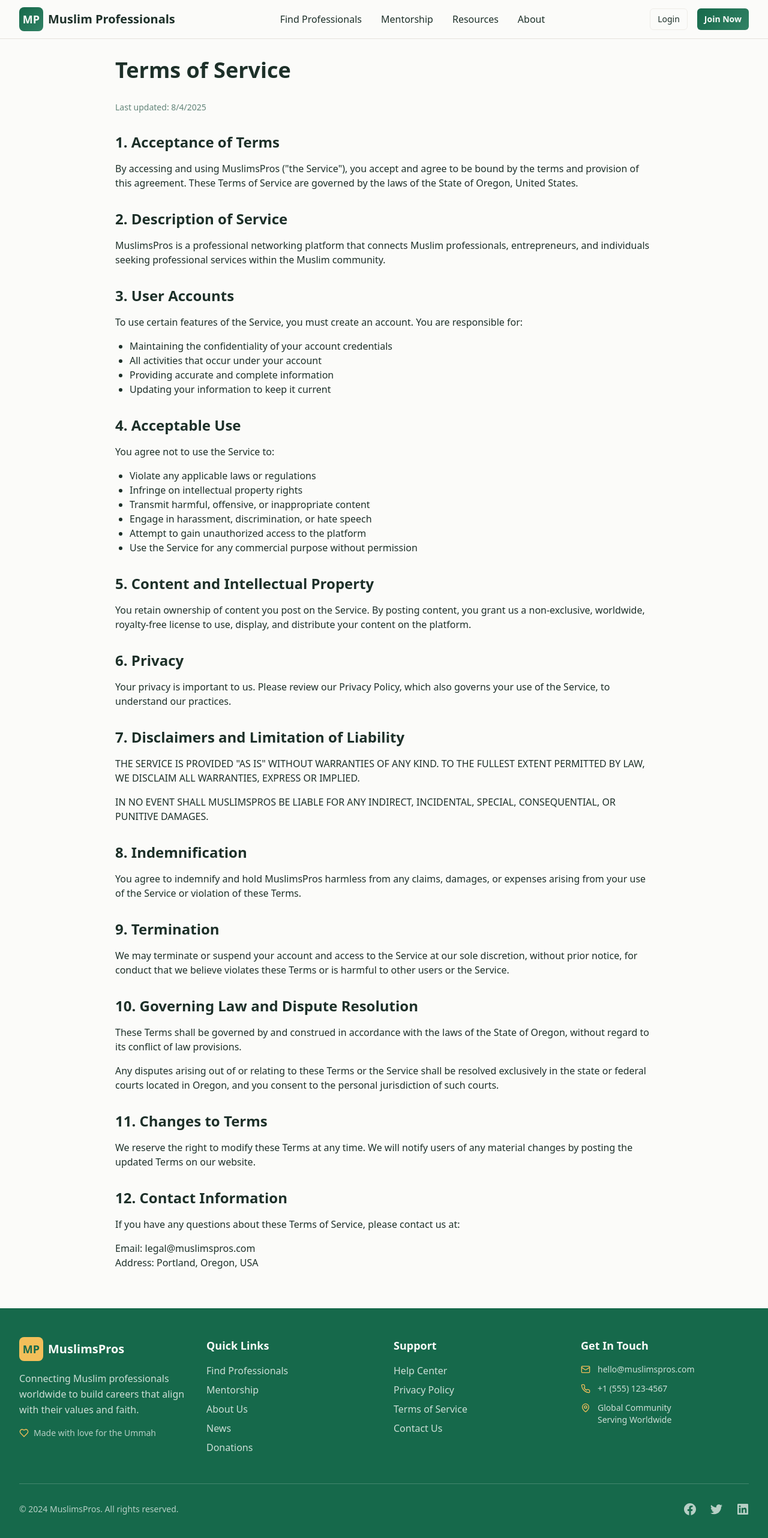
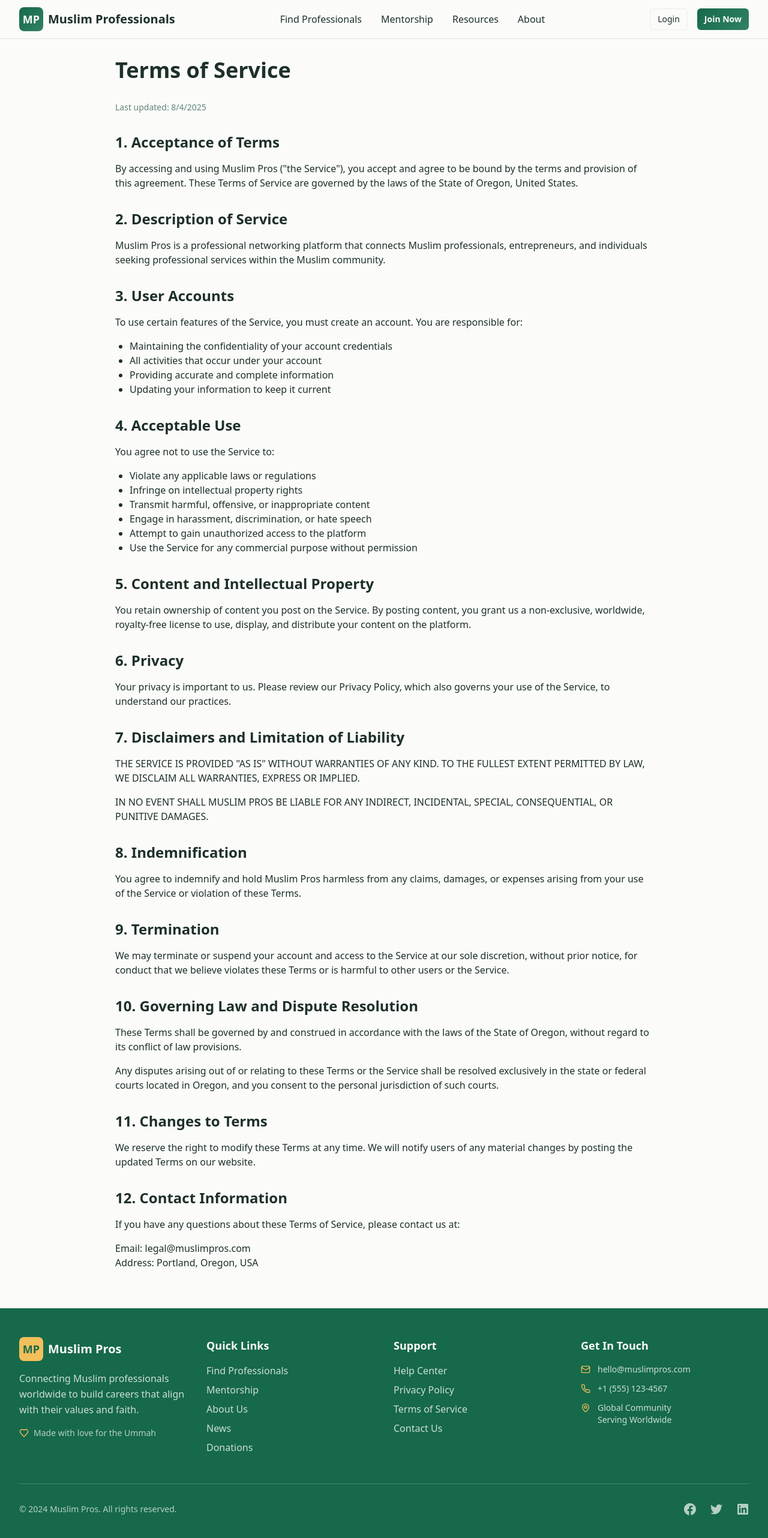
Before and after one commit to mmae1234/islamic-pro-link, a React (Vite) app: page /terms in a window 1280 px wide. Shown: the top 2564 px of the page at 60% size. Built offline with nearby package versions, Linux system fonts and the light colour scheme; what country-state-city, iso-639-1 would draw is missing.

Commit message:
Refactor: Update organization name
Update all instances of "MuslimsPros" to "Muslim Pros" or "MuslimPros'" across the website for brand consistency.

```diff
--- a/src/components/AuthForm.tsx
+++ b/src/components/AuthForm.tsx
@@ -84,7 +84,7 @@ const AuthForm = ({ mode, onToggleMode }: AuthFormProps) => {
             <span className="text-primary-foreground font-bold text-2xl">MP</span>
           </div>
           <CardTitle className="text-2xl font-bold">
-            {mode === 'login' ? 'Welcome Back' : 'Join MuslimsPros'}
+            {mode === 'login' ? 'Welcome Back' : 'Join Muslim Pros'}
           </CardTitle>
           <CardDescription>
             {mode === 'login'
--- a/src/components/Features.tsx
+++ b/src/components/Features.tsx
@@ -63,7 +63,7 @@ const Features = () => {
             <span className="block text-primary">Build Your Career</span>
           </h2>
           <p className="text-lg text-muted-foreground max-w-2xl mx-auto">
-            MuslimsPros provides comprehensive tools and features to help you connect,
+            Muslim Pros provides comprehensive tools and features to help you connect,
             grow, and succeed in your professional journey.
           </p>
         </div>
--- a/src/components/Footer.tsx
+++ b/src/components/Footer.tsx
@@ -12,7 +12,7 @@ const Footer = () => {
               <div className="w-10 h-10 bg-accent rounded-lg flex items-center justify-center">
                 <span className="text-primary font-bold text-lg">MP</span>
               </div>
-              <span className="text-xl font-bold">MuslimsPros</span>
+              <span className="text-xl font-bold">Muslim Pros</span>
             </div>
             <p className="text-primary-foreground/80 mb-4 leading-relaxed">
               Connecting Muslim professionals worldwide to build careers that align with their values and faith.
@@ -88,7 +88,7 @@ const Footer = () => {
             <div className="space-y-3">
               <div className="flex items-center text-primary-foreground/80">
                 <Mail className="w-4 h-4 mr-3 text-accent" />
-                <span className="text-sm">hello@muslimspros.com</span>
+                <span className="text-sm">hello@muslimpros.com</span>
               </div>
               <div className="flex items-center text-primary-foreground/80">
                 <Phone className="w-4 h-4 mr-3 text-accent" />
@@ -106,7 +106,7 @@ const Footer = () => {
         <div className="border-t border-primary-foreground/20 mt-12 pt-8">
           <div className="flex flex-col md:flex-row justify-between items-center">
             <div className="text-sm text-primary-foreground/70 mb-4 md:mb-0">
-              © 2024 MuslimsPros. All rights reserved.
+              © 2024 Muslim Pros. All rights reserved.
             </div>
             <div className="flex space-x-6">
               <Link to="/facebook" className="text-primary-foreground/70 hover:text-accent transition-smooth">
--- a/src/pages/Contact.tsx
+++ b/src/pages/Contact.tsx
@@ -42,7 +42,7 @@ const Contact = () => {
                   onClick={() => {
                     const subject = (document.getElementById('subject') as HTMLInputElement)?.value || 'Support Request';
                     const body = (document.getElementById('message') as HTMLTextAreaElement)?.value || '';
-                    window.location.href = `mailto:support@muslimspros.com?subject=${encodeURIComponent(subject)}&body=${encodeURIComponent(body)}`;
+                    window.location.href = `mailto:support@muslimpros.com?subject=${encodeURIComponent(subject)}&body=${encodeURIComponent(body)}`;
                   }}
                 >
                   Send Message
@@ -58,7 +58,7 @@ const Contact = () => {
                 <CardContent className="space-y-4">
                   <div className="flex items-center space-x-3">
                     <Mail className="h-5 w-5 text-primary" />
-                    <span>support@muslimspros.com</span>
+                    <span>support@muslimpros.com</span>
                   </div>
                   <div className="flex items-center space-x-3">
                     <Phone className="h-5 w-5 text-primary" />
--- a/src/pages/Donations.tsx
+++ b/src/pages/Donations.tsx
@@ -76,7 +76,7 @@ const Donations = () => {
               </CardHeader>
               <CardContent>
                 <p className="text-muted-foreground text-sm">
-                  Research and implement cutting-edge features to keep MuslimsPros at the forefront of professional networking.
+                  Research and implement cutting-edge features to keep Muslim Pros at the forefront of professional networking.
                 </p>
               </CardContent>
             </Card>
--- a/src/pages/News.tsx
+++ b/src/pages/News.tsx
@@ -105,7 +105,7 @@ const News = () => {
 
               <p className="text-sm text-muted-foreground mt-6">
                 Want to be notified when the news feed launches?
-                <a href="mailto:news@muslimspros.com" className="text-primary hover:underline ml-1">
+                <a href="mailto:news@muslimpros.com" className="text-primary hover:underline ml-1">
                   Contact us
                 </a> to join our early notification list.
               </p>
--- a/src/pages/Privacy.tsx
+++ b/src/pages/Privacy.tsx
@@ -93,7 +93,7 @@ const Privacy = () => {
               If you have any questions about this Privacy Policy, please contact us at:
             </p>
             <p className="mb-4">
-              Email: privacy@muslimspros.com<br />
+              Email: privacy@muslimpros.com<br />
               Address: Portland, Oregon, USA
             </p>
           </section>
--- a/src/pages/Terms.tsx
+++ b/src/pages/Terms.tsx
@@ -14,7 +14,7 @@ const Terms = () => {
           <section className="mb-8">
             <h2 className="text-2xl font-semibold mb-4">1. Acceptance of Terms</h2>
             <p className="mb-4">
-              By accessing and using MuslimsPros ("the Service"), you accept and agree to be bound by
+              By accessing and using Muslim Pros ("the Service"), you accept and agree to be bound by
               the terms and provision of this agreement. These Terms of Service are governed by the
               laws of the State of Oregon, United States.
             </p>
@@ -23,7 +23,7 @@ const Terms = () => {
           <section className="mb-8">
             <h2 className="text-2xl font-semibold mb-4">2. Description of Service</h2>
             <p className="mb-4">
-              MuslimsPros is a professional networking platform that connects Muslim professionals,
+              Muslim Pros is a professional networking platform that connects Muslim professionals,
               entrepreneurs, and individuals seeking professional services within the Muslim community.
             </p>
           </section>
@@ -78,7 +78,7 @@ const Terms = () => {
               PERMITTED BY LAW, WE DISCLAIM ALL WARRANTIES, EXPRESS OR IMPLIED.
             </p>
             <p className="mb-4">
-              IN NO EVENT SHALL MUSLIMSPROS BE LIABLE FOR ANY INDIRECT, INCIDENTAL, SPECIAL,
+              IN NO EVENT SHALL MUSLIM PROS BE LIABLE FOR ANY INDIRECT, INCIDENTAL, SPECIAL,
               CONSEQUENTIAL, OR PUNITIVE DAMAGES.
             </p>
           </section>
@@ -86,7 +86,7 @@ const Terms = () => {
           <section className="mb-8">
             <h2 className="text-2xl font-semibold mb-4">8. Indemnification</h2>
             <p className="mb-4">
-              You agree to indemnify and hold MuslimsPros harmless from any claims, damages, or
+              You agree to indemnify and hold Muslim Pros harmless from any claims, damages, or
               expenses arising from your use of the Service or violation of these Terms.
             </p>
           </section>
@@ -127,7 +127,7 @@ const Terms = () => {
               If you have any questions about these Terms of Service, please contact us at:
             </p>
             <p className="mb-4">
-              Email: legal@muslimspros.com<br />
+              Email: legal@muslimpros.com<br />
               Address: Portland, Oregon, USA
             </p>
           </section>
```
